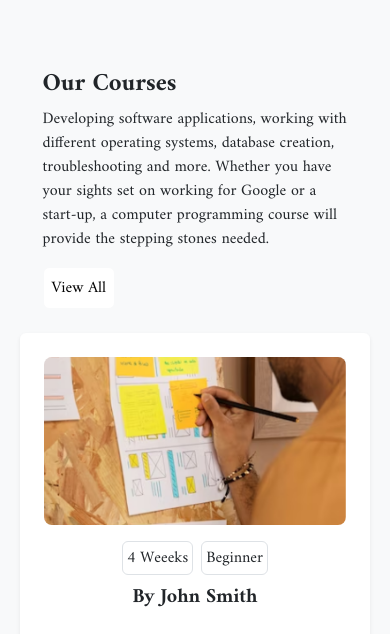
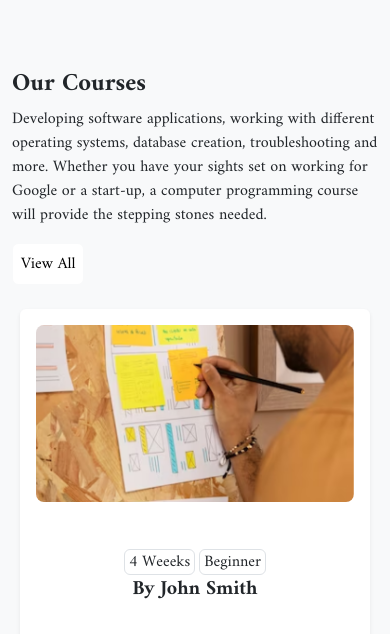
Before and after one commit to mohamedgaber-136/YourCode, a React (Vite) app: page / in a window 390 px wide. Shown: the part 663-1297 px from the top of the page. Built offline with nearby package versions, Linux system fonts and the light colour scheme; grey boxes are pictures that could not be loaded; a web font is replaced by a local one.

Commit message:
edit cources responsive

```diff
--- a/src/Components/CourseCard/CourseCard.jsx
+++ b/src/Components/CourseCard/CourseCard.jsx
@@ -1,23 +1,24 @@
 import styles from "./CourseCard.module.css";
+import Col from "react-bootstrap/Col";
 
 const CourseCard = ({ course }) => {
   console.log(course, "props");
   return (
-    <div className="bg-body col-lg-5 p-4 m-2 rounded-2 gap-3 d-flex flex-column justify-content-between shadow-sm text-sm-start text-center">
+    <Col lg="4" md="6" className="p-2">
+      <div
+        className={`${styles.card} bg-body p-3 rounded-2 gap-3 d-flex flex-column justify-content-between shadow-sm text-sm-start text-center`}
+      >
         <img src={course.image} width={"100%"} className="rounded-3" />
 
-      <div
-        // className={styles.labelInfo}
-        className="d-flex flex-sm-row flex-column justify-content-between align-items-center gap-2"
-      >
-        <div className="d-flex gap-2">
+        <div className="d-flex flex-wrap flex-sm-row flex-column justify-content-between align-items-center">
+          <div className="d-flex gap-1 w-lg-50">
             {[1, 2].map((item) => (
-            <span className={`${styles.lightText} p-1 border rounded-2`}>
+              <span className={`${styles.lightText} px-1 border rounded-2`}>
                 {item == 1 ? course.duration : course.level}
               </span>
             ))}
           </div>
-        <span className={styles.boldText}>{course.instructor}</span>
+          <div className={styles.boldText}>{course.instructor}</div>
         </div>
 
         <div className="pt-1">
@@ -27,6 +28,7 @@ const CourseCard = ({ course }) => {
 
         <button className="btn btn-light p-2">Get It Now</button>
       </div>
+    </Col>
   );
 };
 
--- a/src/Components/CourseCard/CourseCard.module.css
+++ b/src/Components/CourseCard/CourseCard.module.css
@@ -7,7 +7,6 @@
   font-size: 20px;
   font-weight: 600;
   display: flex;
-  /* align-self: flex-end; */
 }
 
 .titleText {
@@ -21,6 +20,10 @@
   align-items: center;
 }
 
+.card {
+  height: 600px;
+}
+
 @media (max-width: 420px) {
   .labelInfo {
     display: flex;
@@ -31,11 +34,8 @@
   }
 }
 
-/* .greyButton {
-  background-color: lightgrey;
-  border: 1px solid lightgrey;
-  color: black;
-  font-size: 18px;
-  font-weight: 600;
-  padding: 10px;
+/* @media (max-width: 992px) {
+  .boldText {
+    width: 100%;
+  }
 } */
--- a/src/Components/SectionLabel/SectionLabel.jsx
+++ b/src/Components/SectionLabel/SectionLabel.jsx
@@ -2,7 +2,7 @@ import React from "react";
 
 const SectionLabel = ({ title, description }) => {
   return (
-    <div className="col-10 m-3 mt-5 d-sm-flex  justify-content-between align-items-center">
+    <div className="my-3 mt-5 d-sm-flex justify-content-between align-items-center">
       <div className="col-sm-9 ">
         <h2 className="fw-bolder">{title}</h2>
         <p>{description}</p>
```
Lines whose indentation alone changed are shown as unchanged.
